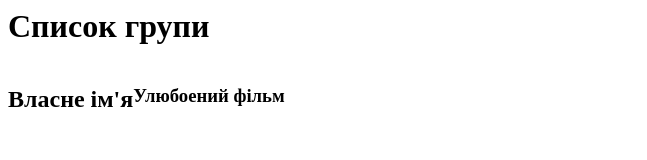
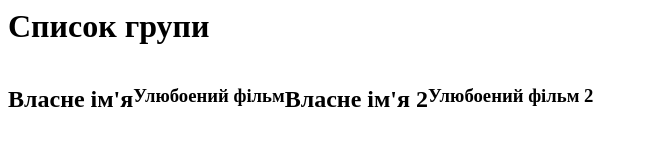
Before and after one commit to SerheievIhor/superName, a plain HTML site: page index.html in a window 1280 px wide. Shown: the whole page, without its empty margins (0-647 px from the left). Drawn offline with Linux system fonts and the light colour scheme.

Commit message:
Update index.html

```diff
--- a/index.html
+++ b/index.html
@@ -4,4 +4,8 @@
 	<h2>Власне ім'я</h2>
 	<h3>Улюбоений фільм</h3>
     </p>
+<p>
+	<h2>Власне ім'я 2</h2>
+	<h3>Улюбоений фільм 2</h3>
+    </p>
 </div>
```
